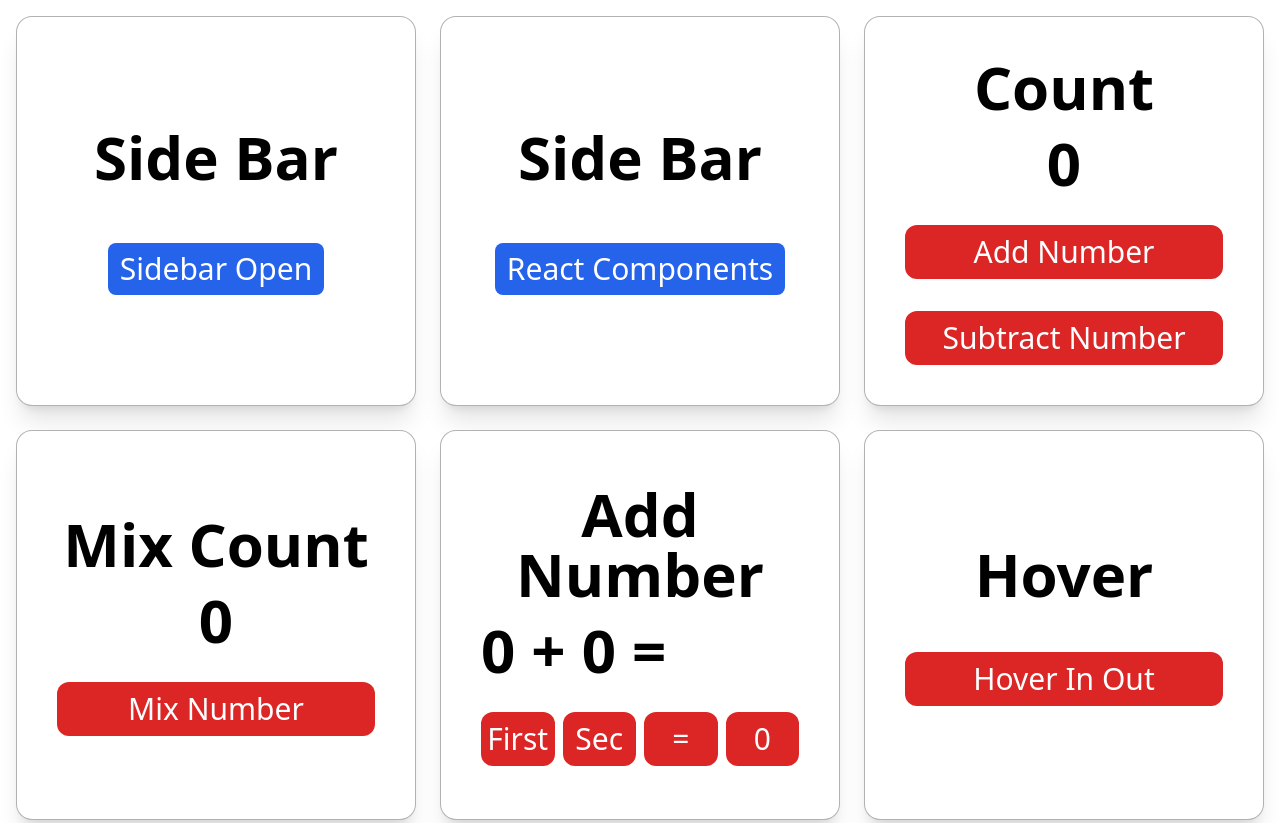
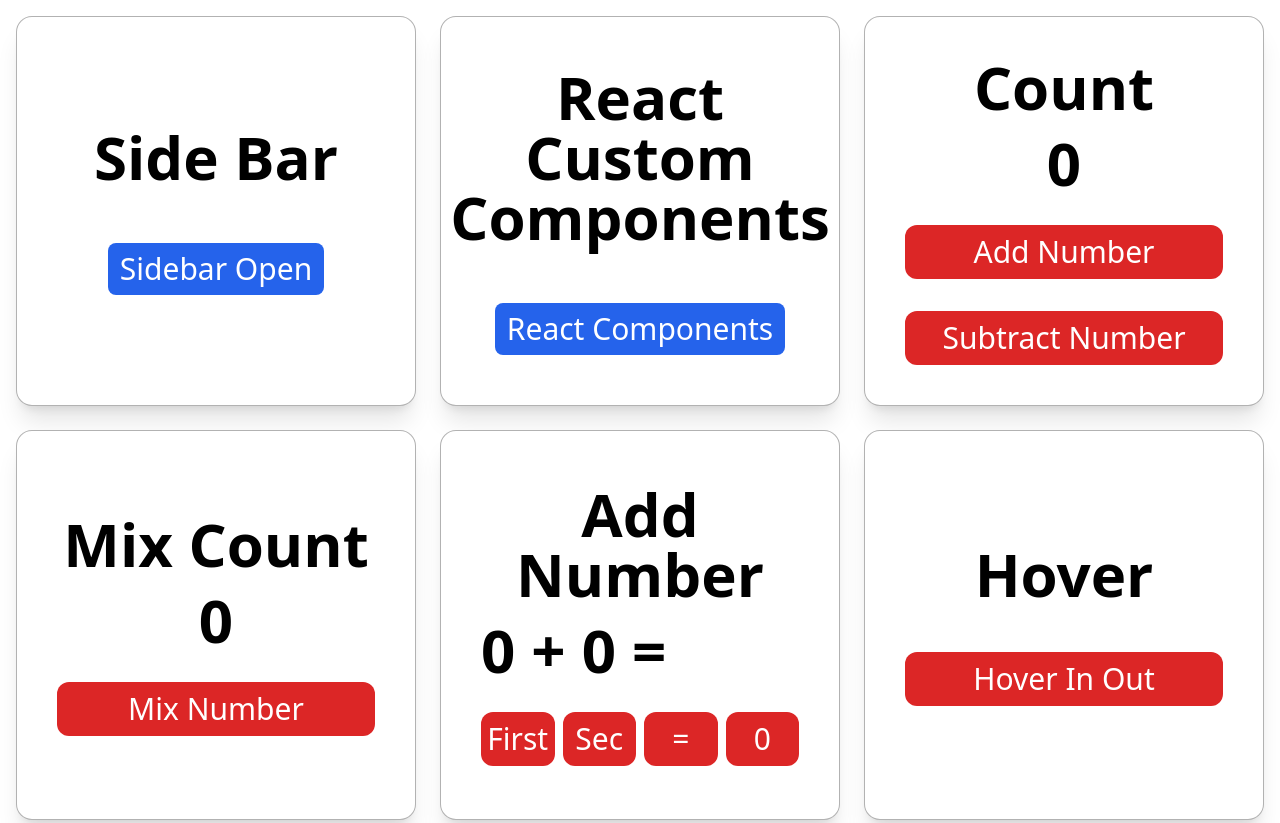
Before and after one commit to Sandeep-Luhaniwal/js-learn-start, a website built with Vite: page index.html in a window 1280 px wide. Shown: the top 823 px of the page. Built offline with nearby package versions, Linux system fonts and the light colour scheme; a web font is replaced by a local one.

Commit message:
page add

```diff
--- a/index.html
+++ b/index.html
@@ -54,7 +54,7 @@
     </div>
     <div
       class="max-w-[450px] w-full px-10 bg-white border min-h-[390px] h-full border-black border-opacity-30 shadow-xl rounded-2xl py-10 flex flex-col justify-center items-center">
-      <h1 class="text-center text-6xl pb-4 font-semibold">Side Bar</h1>
+      <h1 class="text-center text-6xl pb-4 font-semibold">React Custom Components</h1>
       <a href="https://cusmtom-practices-projects.vercel.app/" target="_blank"
         class="px-3 py-2 bg-blue-600 hover:bg-black duration-500 text-white text-2xl md:text-3xl rounded-lg mt-10">React
         Components</a>
```
